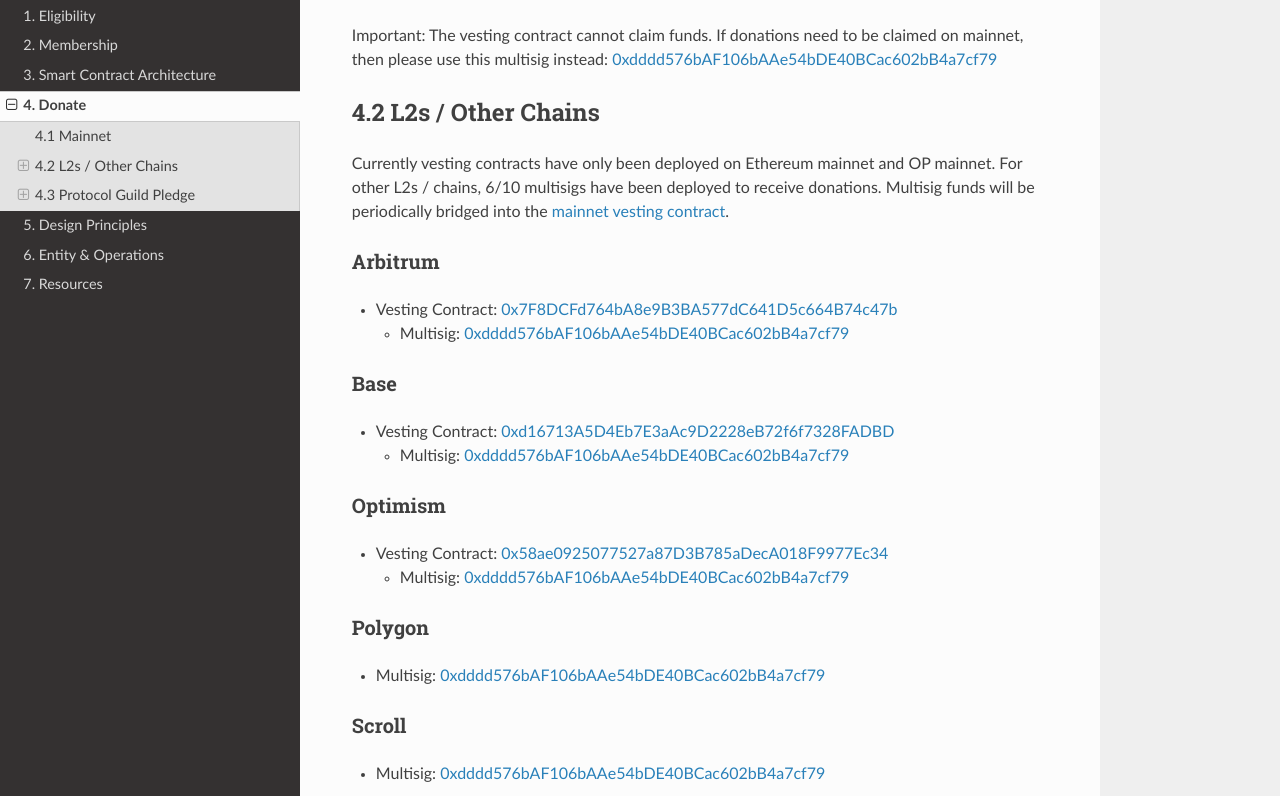
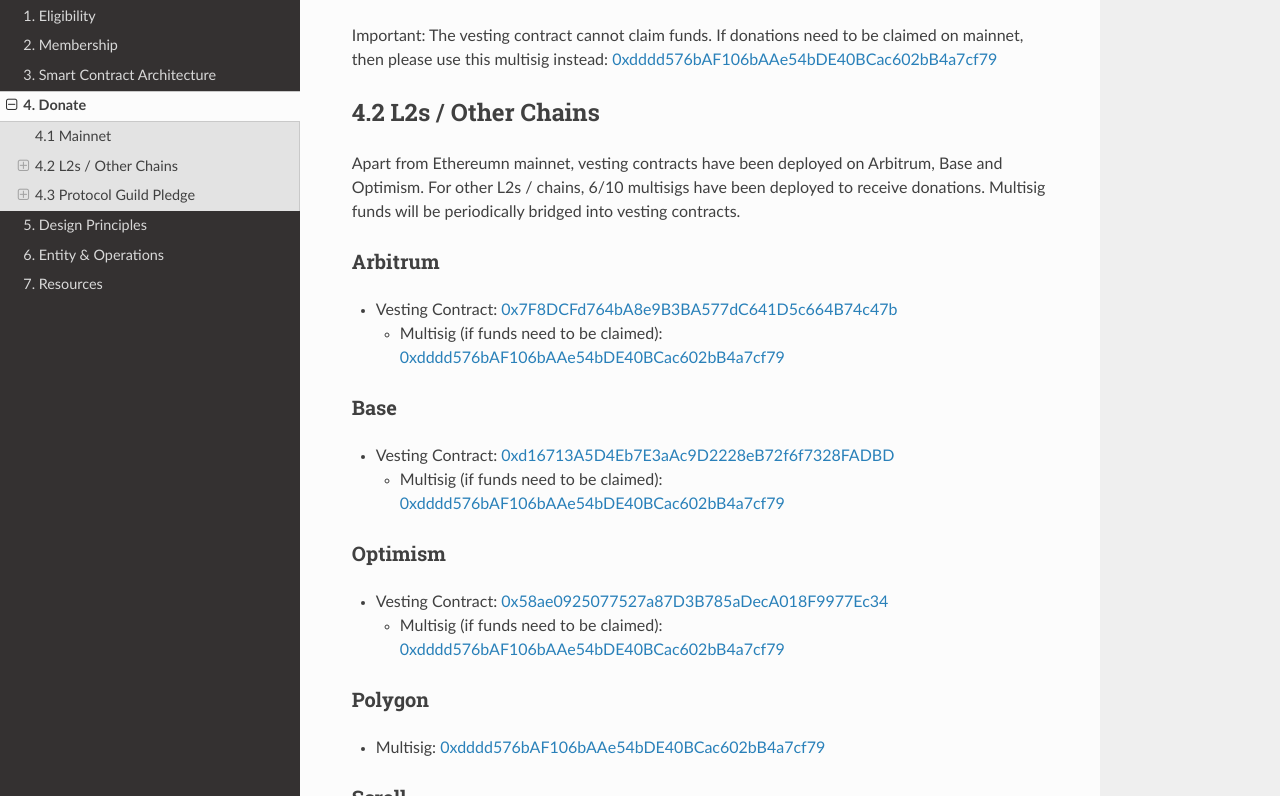
Before and after one commit to protocolguild/documentation, a Sphinx documentation site: the page built from docs/04-donate.md, in a window 1280 px wide and 900 px high, scrolled down 820 px, cut to the strip 104-900 px from the top of the window. Built offline with Sphinx 7.4.7 and the Read the Docs theme 3.1.0, drawn with Linux system fonts in a browser that asks for light colours.

Commit message:
Update text for L2s for clarity

```diff
--- a/docs/04-donate.md
+++ b/docs/04-donate.md
@@ -19,19 +19,19 @@
 
 ## 4.2 L2s / Other Chains
 
-Currently vesting contracts have only been deployed on Ethereum mainnet and OP mainnet. For other L2s / chains, 6/10 multisigs have been deployed to receive donations. Multisig funds will be periodically bridged into the [mainnet vesting contract](https://app.splits.org/accounts/0x25941dc771bb64514fc8abbce970307fb9d477e9).
+Apart from Ethereumn mainnet, vesting contracts have been deployed on Arbitrum, Base and Optimism. For other L2s / chains, 6/10 multisigs have been deployed to receive donations. Multisig funds will be periodically bridged into vesting contracts.
 
 ### Arbitrum
 - Vesting Contract: [0x7F8DCFd764bA8e9B3BA577dC641D5c664B74c47b](https://app.splits.org/accounts/0x7F8DCFd764bA8e9B3BA577dC641D5c664B74c47b/?chainId=42161)
-  - Multisig: [0xdddd576bAF106bAAe54bDE40BCac602bB4a7cf79](https://app.safe.global/balances?safe=arb1:0xdddd576bAF106bAAe54bDE40BCac602bB4a7cf79)
+  - Multisig (if funds need to be claimed): [0xdddd576bAF106bAAe54bDE40BCac602bB4a7cf79](https://app.safe.global/balances?safe=arb1:0xdddd576bAF106bAAe54bDE40BCac602bB4a7cf79)
 
 ### Base
 - Vesting Contract: [0xd16713A5D4Eb7E3aAc9D2228eB72f6f7328FADBD](https://app.splits.org/accounts/0xd16713A5D4Eb7E3aAc9D2228eB72f6f7328FADBD/?chainId=8453)
-  - Multisig: [0xdddd576bAF106bAAe54bDE40BCac602bB4a7cf79](https://app.safe.global/balances?safe=base:0xdddd576bAF106bAAe54bDE40BCac602bB4a7cf79)
+  - Multisig (if funds need to be claimed): [0xdddd576bAF106bAAe54bDE40BCac602bB4a7cf79](https://app.safe.global/balances?safe=base:0xdddd576bAF106bAAe54bDE40BCac602bB4a7cf79)
 
 ### Optimism
 - Vesting Contract: [0x58ae0925077527a87D3B785aDecA018F9977Ec34](https://app.splits.org/accounts/0x58ae0925077527a87D3B785aDecA018F9977Ec34/?chainId=10)
-  - Multisig: [0xdddd576bAF106bAAe54bDE40BCac602bB4a7cf79](https://app.safe.global/balances?safe=oeth:0xdddd576bAF106bAAe54bDE40BCac602bB4a7cf79)
+  - Multisig (if funds need to be claimed): [0xdddd576bAF106bAAe54bDE40BCac602bB4a7cf79](https://app.safe.global/balances?safe=oeth:0xdddd576bAF106bAAe54bDE40BCac602bB4a7cf79)
 
 ### Polygon
 - Multisig: [0xdddd576bAF106bAAe54bDE40BCac602bB4a7cf79](https://app.safe.global/balances?safe=matic:0xdddd576bAF106bAAe54bDE40BCac602bB4a7cf79)
```
